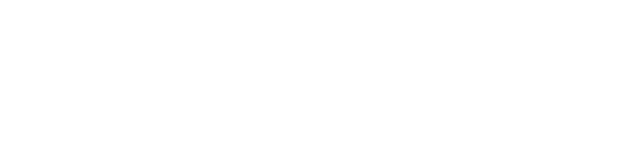
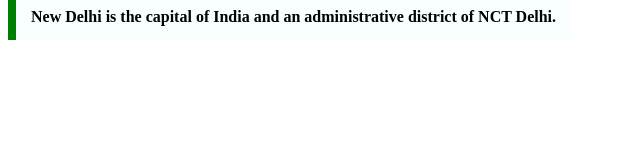
Before and after one commit to acciojob/trivia-nigam85, a website: page main.html in a window 1280 px wide. Shown: the whole page, without its empty margins (0-640 px from the left). Drawn offline with Linux system fonts and the light colour scheme.

Commit message:
created a submission

```diff
--- a/main.html
+++ b/main.html
@@ -7,7 +7,10 @@
 </head>
 
 <body>
-	<!-- the entire body must be written by student -->
+		<blackquote cite="https://en.wikipedia.org/wiki/New_Delhi">
+			New Delhi is the capital of India and an administrative district of NCT Delhi.
+		</blackquote>
+
     <script type="text/javascript" src="./script.js">
 </script>
 
--- a/styles.css
+++ b/styles.css
@@ -1,2 +1,8 @@
-
-/* Your CSS Code here. */
+blackquote {
+	max-width:600px
+	margin:10;
+	padding:15px;
+	border-left:8px solid green;
+	background-color:#f8fffe;
+	font-weight:bold;
+}
```
